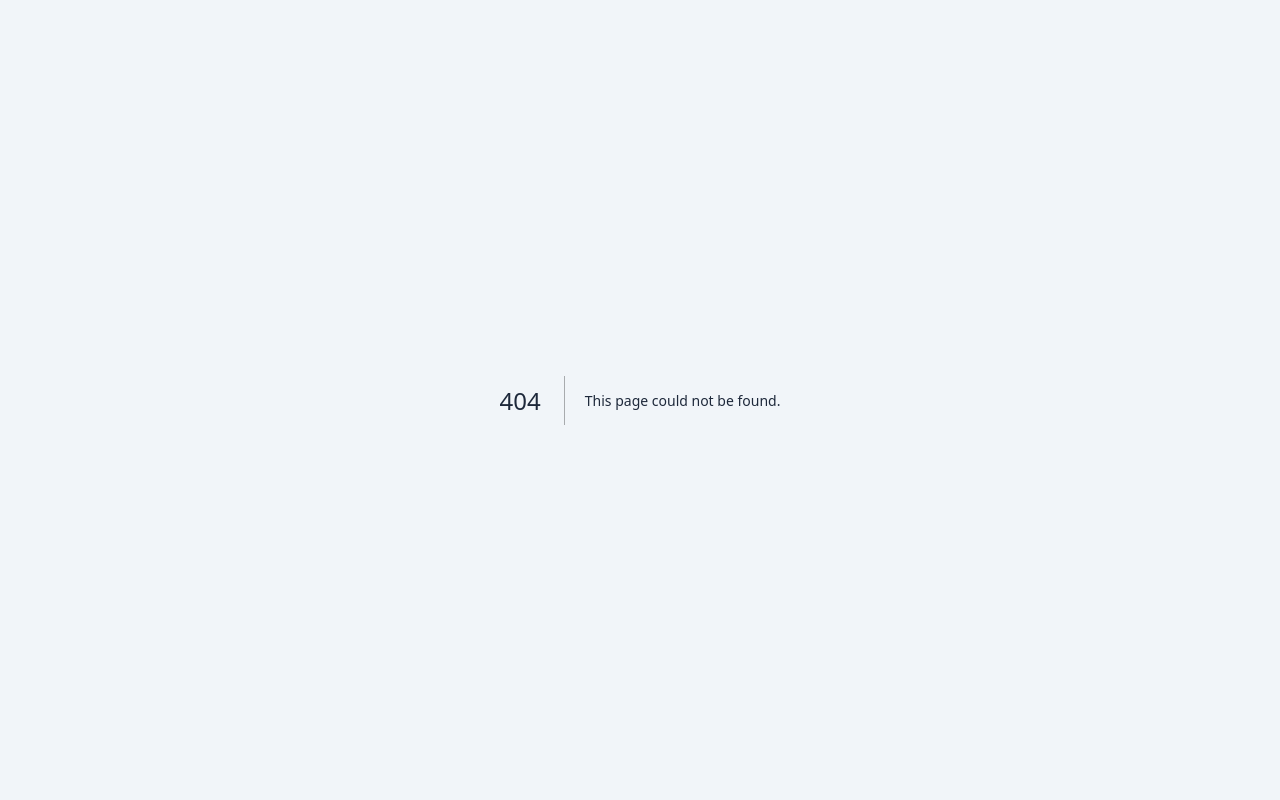
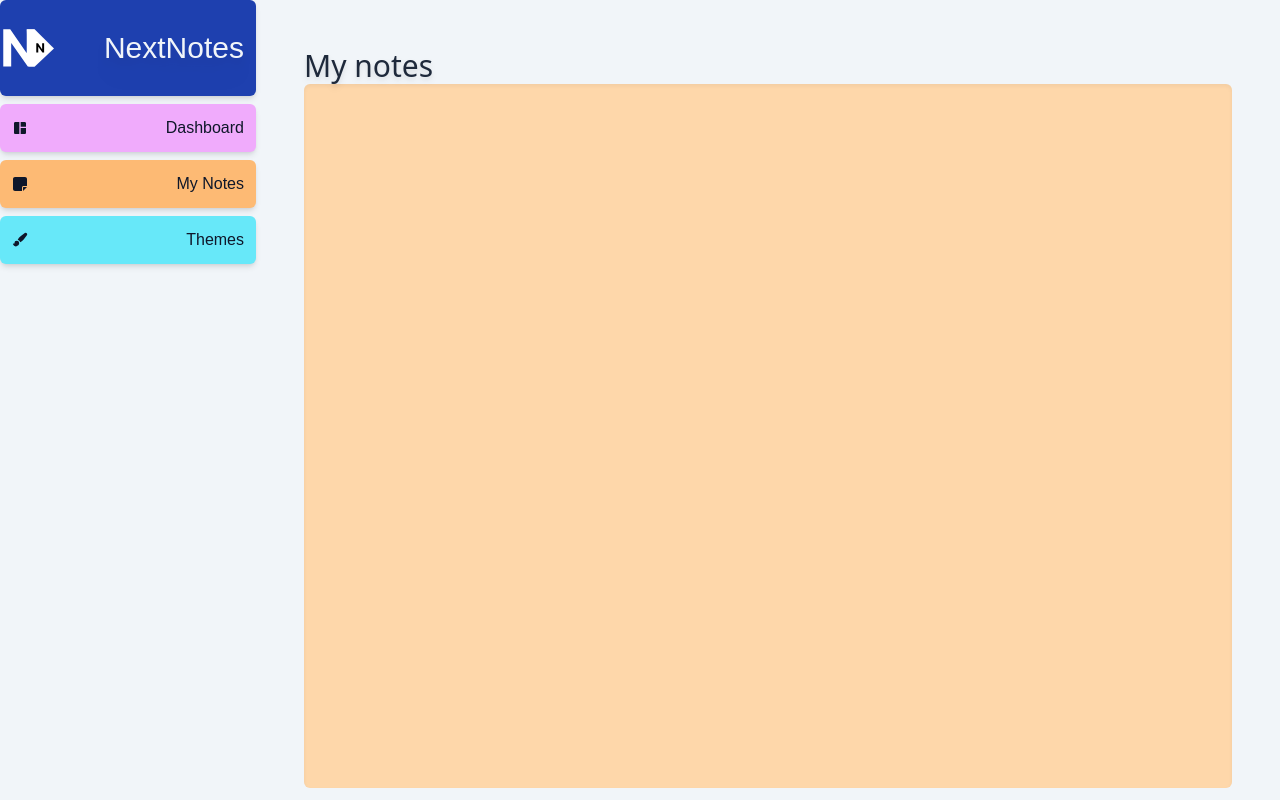
Before and after one commit to EaglesView/next-notes-app, a Next.js app: page /dashboard/notes in a window 1280 px wide. Before the commit this address had no page. Built offline with nearby package versions, Linux system fonts and the light colour scheme; a web font is replaced by a local one.

Commit message:
Added basic Layout

```diff
--- a/app/dashboard/layout.tsx
+++ b/app/dashboard/layout.tsx
@@ -1,12 +1,15 @@
-import { SideBar } from "../ui/SideBar";
+import { Sidebar } from "../ui/SideBar";
 
  export default function Layout({ children }: { children: React.ReactNode }) {
   return (
+    <>
     <div className={'flex h-screen flex-col md:flex-row md:overflow-hidden'}>
       <div className="w-full flex-none md:w-64">
-       <SideBar/>
+       <Sidebar color="bg-blue-800"/>
       </div>
-      <div className="flex-grow p-6 md:overflow-y-auto md:p-12">{children}</div>
+        <div className="flex-grow p-6 md:overflow-y-auto md:p-12">{children}
+      </div>
     </div>
+    </>
   );
 }
--- /dev/null
+++ b/app/dashboard/notes/layout.tsx
@@ -0,0 +1,12 @@
+import { Card } from "@/app/ui/Card";
+import { Sidebar } from "../ui/SideBar";
+
+ export default function Layout({ children }: { children: React.ReactNode }) {
+  return (
+    <>
+        <h1 className="text-3xl drop-shadow-md text-slate-800">My notes</h1>
+        <Card content={<></>} height={"h-full"} width={"w-full"} color={"bg-orange-200"}/>
+    </>
+
+  );
+}
--- /dev/null
+++ b/app/dashboard/notes/page.tsx
@@ -0,0 +1,5 @@
+export default function notes() {
+    return <>
+
+    </>
+}
--- a/app/dashboard/page.tsx
+++ b/app/dashboard/page.tsx
@@ -1,5 +1,8 @@
+import {Card} from "../ui/Card"
 export default function dashboard() {
     return <>
+        <h1 className="text-3xl drop-shadow-md text-slate-800">My dashboard</h1>
+        <Card content={<></>} height={"h-full"} width={"w-full"} color={"bg-blue-200"}/>
 
     </>
 }
--- /dev/null
+++ b/app/ui/Card/card.tsx
@@ -0,0 +1,16 @@
+import React from "react";
+
+interface Card {
+    content: React.ReactNode;
+    height: string;
+    width: string;
+    color: string;
+}
+
+export default function Card({ content, height, width, color }: Card) {
+    return (
+        <article className={`rounded-md shadow-inner flex flex-col justify-center items-start ${height} ${width} ${color} overflow-hidden`}>
+            {content}
+        </article>
+    );
+}
--- /dev/null
+++ b/app/ui/Card/index.ts
@@ -0,0 +1,4 @@
+import Card from './card'
+export {
+    Card
+}
--- /dev/null
+++ b/app/ui/SideBar/Sidebar.tsx
@@ -0,0 +1,27 @@
+import Link from "next/link";
+import SidebarBtn from "./SidebarBtn"
+import { Logo } from "../Logo";
+import { averiaSerif } from "../fonts";
+
+import { FaNoteSticky } from "react-icons/fa6";
+import { MdSpaceDashboard } from "react-icons/md";
+import { HiMiniPaintBrush } from "react-icons/hi2";
+
+interface props{
+    color:string;
+
+}
+
+export default function Sidebar({color}:props) {
+    return <>
+        <div className={averiaSerif.className}>
+            <div className={`w-full h-24 rounded-md bg  shadow-md flex flex-row justify-between items-center ${color}` }>
+                <Logo/>
+                <h1 className="text-3xl p-3 text-slate-100 drop-shadow-xl">NextNotes</h1>
+            </div>
+            <SidebarBtn linkto={"/dashboard"} btnIco={<MdSpaceDashboard/>} name={"Dashboard"} colorbg={"bg-fuchsia-300"}/>
+            <SidebarBtn linkto={"/dashboard/notes"} btnIco={<FaNoteSticky/>} name={"My Notes"} colorbg={"bg-orange-300"}/>
+            <SidebarBtn linkto={"/dashboard/notes"} btnIco={<HiMiniPaintBrush/>} name={"Themes"} colorbg={"bg-cyan-300"}/>
+        </div>
+    </>;
+}
--- /dev/null
+++ b/app/ui/SideBar/SidebarBtn.tsx
@@ -0,0 +1,18 @@
+import Link from "next/link";
+import { CgColorBucket } from "react-icons/cg";
+
+interface SidebarBtnProps {
+    linkto: string;
+    btnIco: React.ReactNode;
+    name: string;
+    colorbg:string;
+}
+
+export default function SidebarBtn({ linkto, btnIco, name, colorbg }: SidebarBtnProps) {
+    return (
+        <Link href={linkto} className={`transition-all rounded-md  text-slate-900 ${colorbg} hover:bg-slate-100 hover:text-orange-900 shadow-md p-3 my-2 flex flex-row justify-between items-center`}>
+            {btnIco}
+            {name}
+        </Link>
+    );
+}
--- /dev/null
+++ b/app/ui/SideBar/index.ts
@@ -0,0 +1,4 @@
+import Sidebar from "./Sidebar"
+export {
+    Sidebar
+}
--- a/app/ui/Sidebar.tsx
+++ /dev/null
@@ -1,15 +0,0 @@
-import { Logo } from "../Logo";
-import { averiaSerif } from "../fonts";
-export default function sidebar() {
-    return <>
-        <div className="w-full h-full flex flex-col">
-            <div
-            className={'w-full h-56 rounded-md bg bg-orange-400 shadow-md flex flex-row justify-between items-center'}
-            >
-                <Logo/>
-                <h1 className="text-2xl">NextNotes</h1>
-            </div>
-
-        </div>
-    </>;
-}
```
